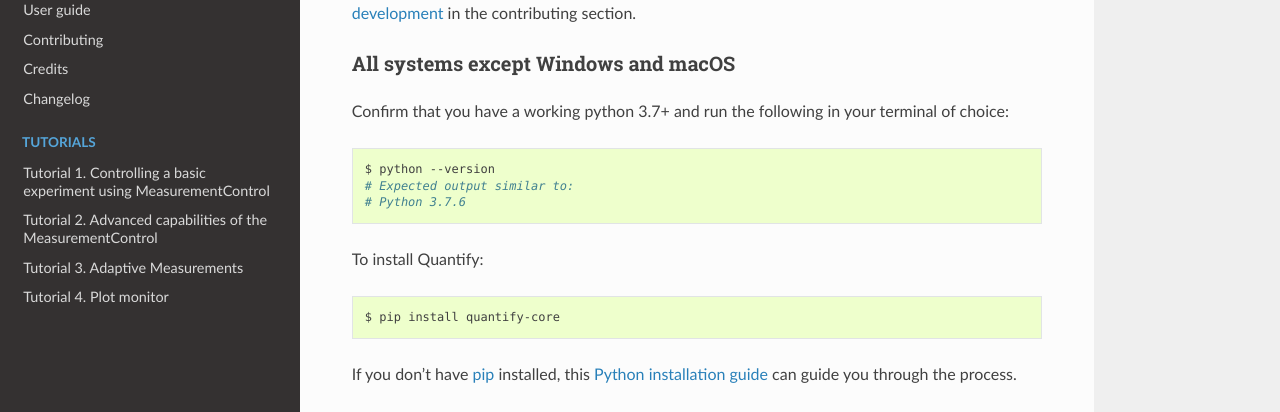
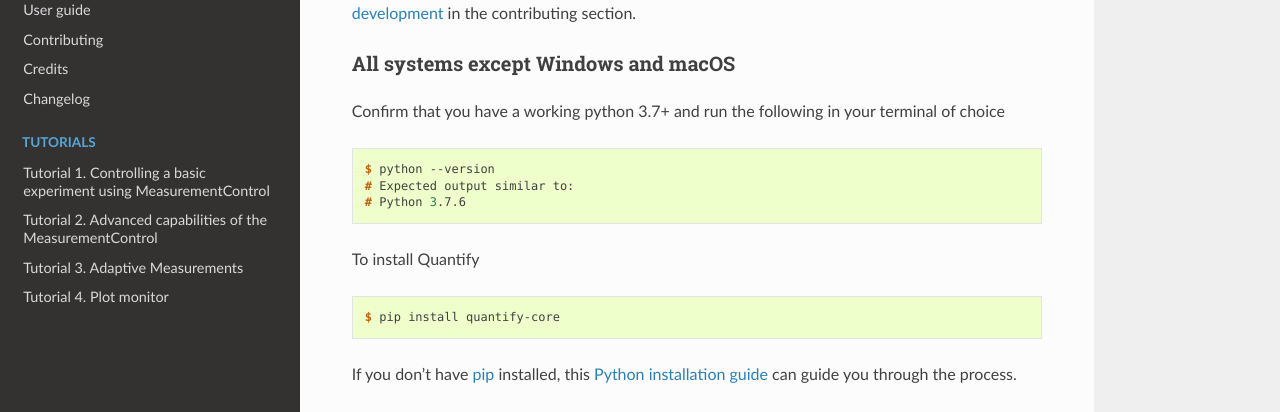
Before and after one commit to quantify-os/quantify-core, a Sphinx documentation site: the page built from docs/installation.rst, in a window 1280 px wide and 900 px high. Shown: the part 262-674 px from the top of the window. Built offline with Sphinx 7.4.7 and the Read the Docs theme 2.0.0, drawn with Linux system fonts in a browser that asks for light colours; pages that are not in the unit, such as notebooks, are missing from menus; some of the changed text lies outside the part shown.

Commit message:
proper code blocks

```diff
--- a/docs/installation.rst
+++ b/docs/installation.rst
@@ -13,13 +13,17 @@
 All systems except Windows and macOS
 ~~~~~~~~~~~~~~~~~~~~~~~~~~~~~~~~~~~~
 
-Confirm that you have a working python 3.7+ and run the following in your terminal of choice::
+Confirm that you have a working python 3.7+ and run the following in your terminal of choice
+
+.. code-block:: console
 
     $ python --version
     # Expected output similar to:
     # Python 3.7.6
 
-To install Quantify::
+To install Quantify
+
+.. code-block:: console
 
     $ pip install quantify-core
 
@@ -53,6 +57,7 @@
 #. (Windows only) Add :code:`source /path/to/Anaconda3/etc/profile.d/conda.sh` in the `.bashrc <https://superuser.com/a/602896>`_ (or in the `.bash_profile`) to expose the anaconda in bash terminal.
 
     .. tip::
+
         If you followed the default anaconda installation the path to it will be similar to
         :code:`/c/Users/<YOUR_USERNAME>/anaconda3/etc/profile.d/conda.sh` (Windows) or :code:`/usr/local/anaconda3/etc/profile.d/conda.sh` (macOS).
 
@@ -110,7 +115,8 @@
 
     .. code-block:: console
 
-        $ python -m ipykernel install --user --name=quantify-env  --display-name="Python 3 Quantify Env"  # adds the environment as an available kernel for jupyter notebook within  jupyter-lab.
+        # adds the environment as an available kernel for jupyter notebook within  jupyter-lab.
+        $ python -m ipykernel install --user --name=quantify-env  --display-name="Python 3 Quantify Env"
 
     .. note::
 
```
Also changed, not shown: other parts of docs/installation.rst (+2 -2 lines).
